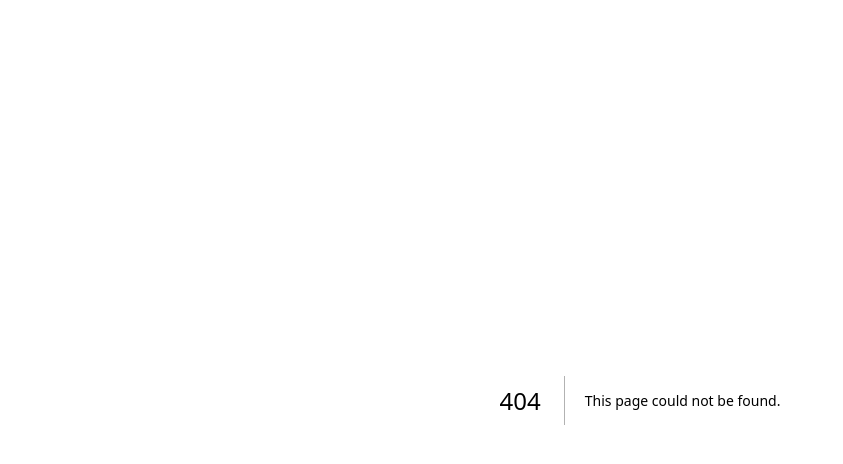
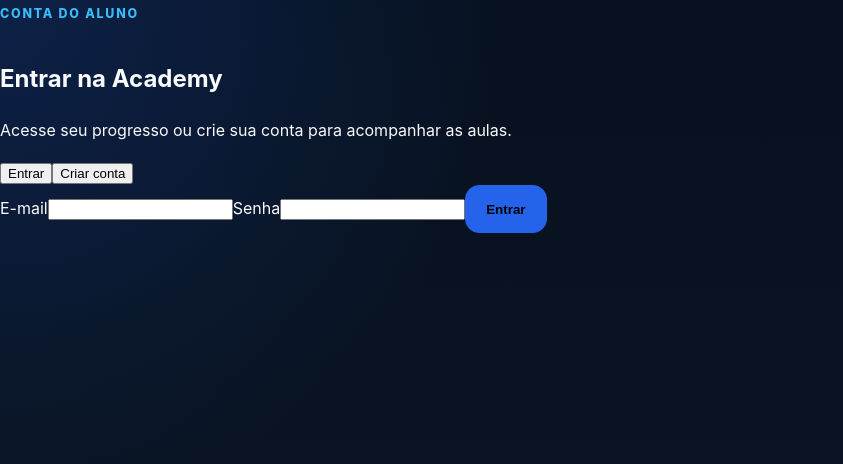
Before and after one commit to leon337/predixai-academy, a Next.js app: page /login in a window 1280 px wide. Before the commit this address had no page. Shown: the top 464 px of the page, without its empty margins (0-843 px from the left). Built offline with nearby package versions, Linux system fonts and the light colour scheme.

Commit message:
feat: add authentication route

```diff
--- /dev/null
+++ b/app/login/page.tsx
@@ -0,0 +1,14 @@
+import { AuthForm } from "../../components/AuthForm";
+
+export default function LoginPage() {
+  return (
+    <main className="page shell narrow-page">
+      <section className="page-heading centered">
+        <span className="eyebrow">Conta do aluno</span>
+        <h1>Entrar na Academy</h1>
+        <p>Acesse seu progresso ou crie sua conta para acompanhar as aulas.</p>
+      </section>
+      <AuthForm />
+    </main>
+  );
+}
```
